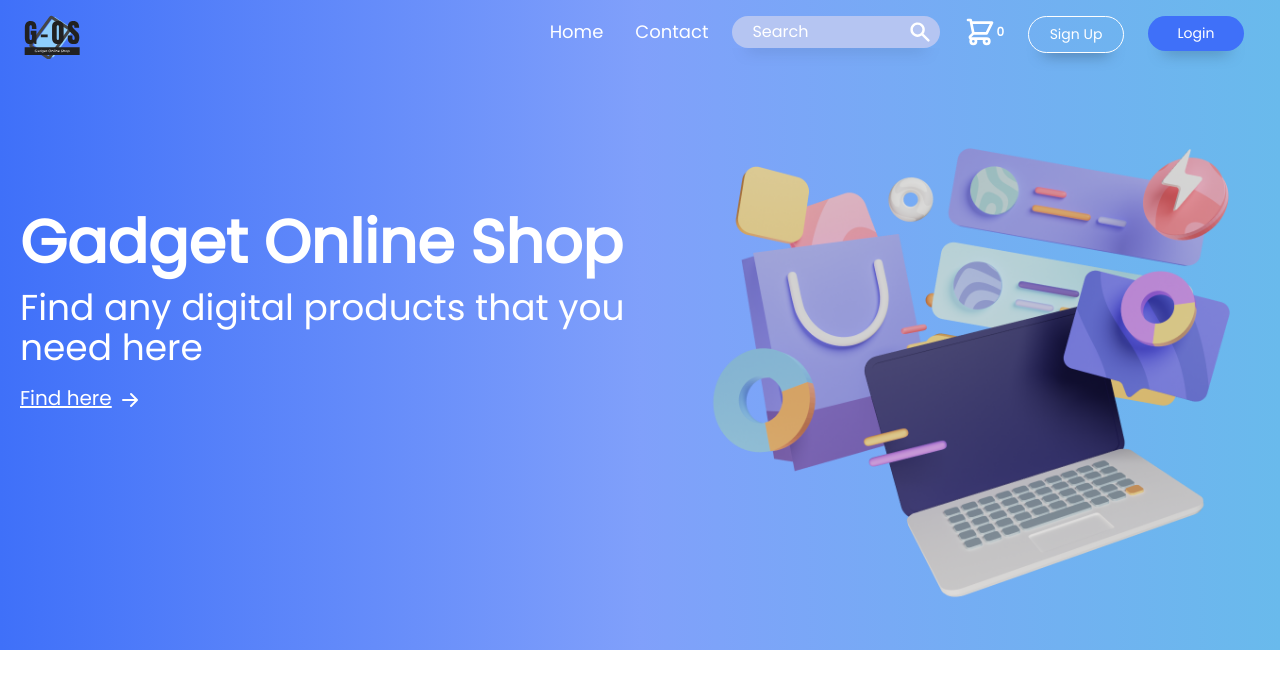
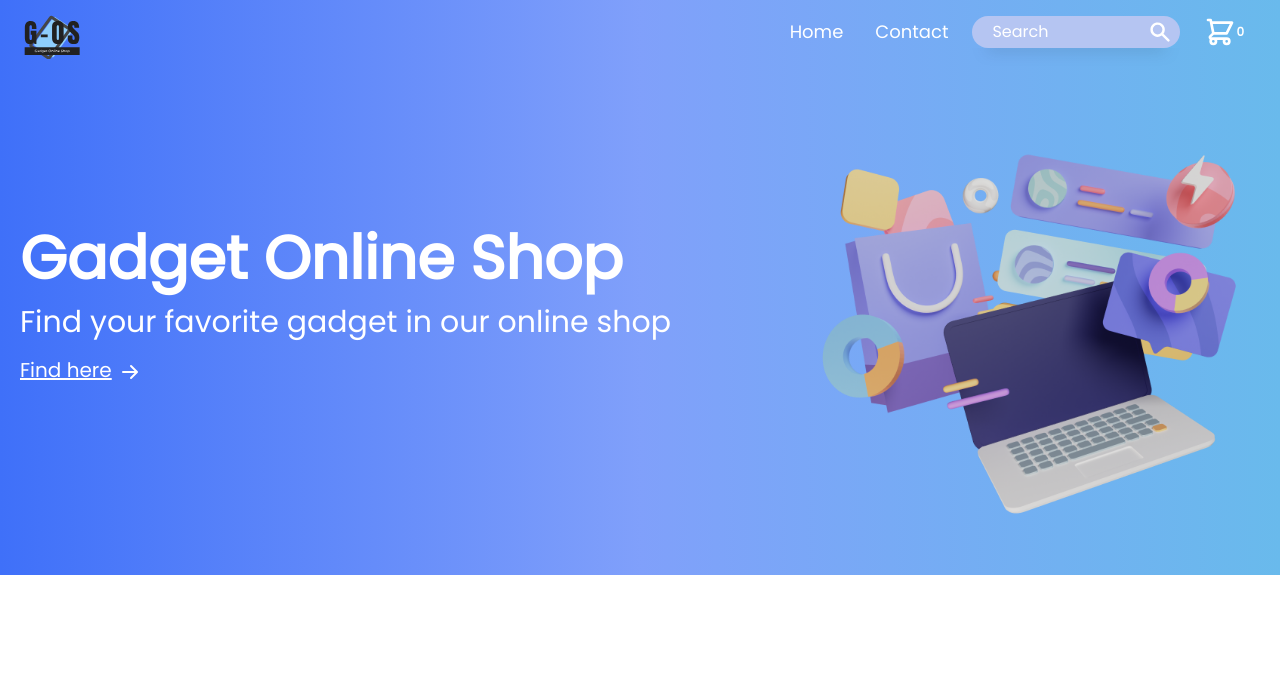
Before and after one commit to Rianifitriim/Web-Dev-React, a React (Create React App) app: page / in a window 1280 px wide. Shown: the top 688 px of the page. Built offline with nearby package versions, Linux system fonts and the light colour scheme.

Commit message:
add navbarhomelogin

```diff
--- /dev/null
+++ b/src/layouts/NavbarHomeLogin.jsx
@@ -0,0 +1,75 @@
+import React from "react";
+import Logo from "../icons/Logo";
+import {CartIconHome} from "../icons/CartIcon";
+import {SearchHome} from "../components/Search";
+
+export default function NavbarHome({ fixed }) {
+  const [navbarOpen, setNavbarOpen] = React.useState(false);
+  return (
+    <nav className="font-poppins sticky top-0 inset-x-0 z-50 flex flex-wrap items-center justify-between px-2 pt-2 pb-1 mb-3 bg-transparent">
+      <div className="container px-4 mx-auto flex flex-wrap items-center justify-between">
+        <div className="w-full relative flex justify-between lg:w-auto lg:static lg:block lg:justify-start pb-1">
+          <Logo/>
+          <button
+            className="text-white cursor-pointer text-xl leading-none px-3 py-1 border border-solid border-transparent rounded bg-transparent block lg:hidden outline-none focus:outline-none"
+            type="button"
+            onClick={() => setNavbarOpen(!navbarOpen)}
+          >
+            <svg className="w-6 h-6" fill="currentColor" viewBox="0 0 20 20" xmlns="http://www.w3.org/2000/svg"><path fillRule="evenodd" d="M3 5a1 1 0 011-1h12a1 1 0 110 2H4a1 1 0 01-1-1zM3 10a1 1 0 011-1h12a1 1 0 110 2H4a1 1 0 01-1-1zM3 15a1 1 0 011-1h12a1 1 0 110 2H4a1 1 0 01-1-1z" clipRule="evenodd" /></svg>
+          </button>
+        </div>
+        <div
+          className={
+            "lg:flex flex-grow items-center" +
+            (navbarOpen ? " flex" : " hidden")
+          }
+          id="example-navbar-danger"
+        >
+          <ul className="flex flex-col lg:flex-row list-none lg:ml-auto">
+            <li className="nav-item active">
+              <a
+                className="px-3 py-3 flex items-center text-lg capitalize font-medium leading-snug text-white hover:opacity-75"
+                href="#"
+              >
+                <i className="text-lg leading-lg text-white opacity-75"></i><span className="ml-2">home</span>
+              </a>
+            </li>
+            <li className="nav-item">
+              <a
+                className="px-3 py-3 flex items-center text-lg capitalize font-medium leading-snug text-white hover:opacity-75"
+                href="#pablo"
+              >
+                <i className="text-lg leading-lg text-white opacity-75"></i><span className="ml-2">Contact</span>
+              </a>
+            </li>
+            <li className="nav-item">
+              <a
+                className="px-3 py-3 md:hidden items-center text-lg capitalize font-medium leading-snug text-white hover:opacity-75 grid grid-cols-12"
+                href="#pablo"
+              >
+                <span className="ml-2 col-span-10">my carts</span>
+                <span className="ml-2 text-white bg-3F70F9 rounded-full p-1 col-span-2 text-center">0</span>
+              </a>
+            </li>
+            <li className="nav-item">
+              <a
+                className="px-3 py-2 flex items-center uppercase leading-snug hover:opacity-75"
+                href="#pablo"
+              >
+              <SearchHome />
+              </a>
+            </li>
+            <li className="nav-item">
+              <a
+                className="px-3 py-2 lg:flex items-center text-xs uppercase font-bold leading-snug text-white hover:opacity-75 hidden"
+                href="#pablo"
+              >
+              <CartIconHome />
+              </a>
+            </li>
+          </ul>
+        </div>
+      </div>
+    </nav>
+  )
+}
--- a/src/layouts/NavbarLogin.jsx
+++ b/src/layouts/NavbarLogin.jsx
@@ -1,7 +1,6 @@
 import React from "react";
 import Logo from "../icons/Logo";
 import {CartIcon} from "../icons/CartIcon";
-import Button from "../components/Button";
 import {Search} from "../components/Search";
 
 export default function NavbarLogin({ fixed }) {
--- a/src/pages/Homepage.jsx
+++ b/src/pages/Homepage.jsx
@@ -1,22 +1,22 @@
 import React from "react";
 import jumbotron from "../images/jumbotron.png"
-import NavbarHome from "../layouts/NavbarHome"
+import NavbarHomeLogin from "../layouts/NavbarHomeLogin"
 
 export default function Homepage() {
   return (
     <>
       <div className="bg-gradient-to-r from-3F70F9 via-4C79F9 to-69BAEC font-poppins mb-32">
-        <NavbarHome />
+        <NavbarHomeLogin />
         <div className="container mx-auto px-5">
-          <div className="grid grid-cols-1 lg:grid-cols-2">
-            <div className="span-col-12 lg:span-col-6 my-16 lg:my-32">
+          <div className="grid grid-cols-1 lg:grid-cols-5">
+            <div className="span-col-12 lg:col-span-3 my-8 lg:my-36">
               <h1 className="font-extrabold text-4xl lg:text-6xl text-white">Gadget Online Shop</h1>
-              <p className="text-2xl lg:text-4xl font-thin text-white my-4">Find any digital products that you need here</p>
+              <p className="text-2xl lg:text-3xl font-thin text-white my-4">Find your favorite gadget in our online shop</p>
               <a href="#" className="text-white text-base lg:text-xl underline"><span>Find here
               <svg className="ml-2 w-5 h-5 inline-block underline" fill="currentColor" viewBox="0 0 20 20" xmlns="http://www.w3.org/2000/svg"><path fillRule="evenodd" d="M10.293 3.293a1 1 0 011.414 0l6 6a1 1 0 010 1.414l-6 6a1 1 0 01-1.414-1.414L14.586 11H3a1 1 0 110-2h11.586l-4.293-4.293a1 1 0 010-1.414z" clipRule="evenodd" /></svg></span>
               </a>
             </div>
-            <div className="hidden lg:block span-col-6 my-4">
+            <div className="hidden lg:block lg:col-span-2 my-8 mx-auto">
               <img src={jumbotron} alt="homepic" />
             </div>
           </div>
```
